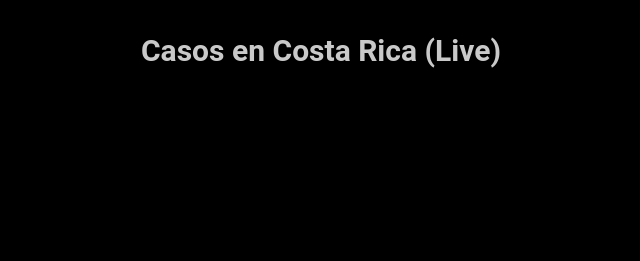
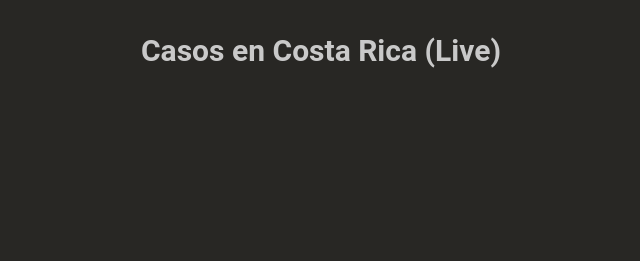
Before and after one commit to lchonkan/covid-chart-sb, a website: page 05_05 Async and fetch/covid-cr.html in a window 1280 px wide. Shown: the whole page, without its empty margins (319-959 px from the left). Drawn offline with nearby package versions, Linux system fonts and the light colour scheme; no server answers.

Commit message:
Changes background color to super cool dark gray

```diff
--- a/05_05 Async and fetch/styles.css
+++ b/05_05 Async and fetch/styles.css
@@ -2,7 +2,7 @@
     padding: 25px 25px 25px 25px;
     font-family: 'Montserrat', sans-serif;
     text-align: center;
-    background-color: black;
+    background-color:hsla(34, 5%, 15%, 1);
 
 }
 
```
